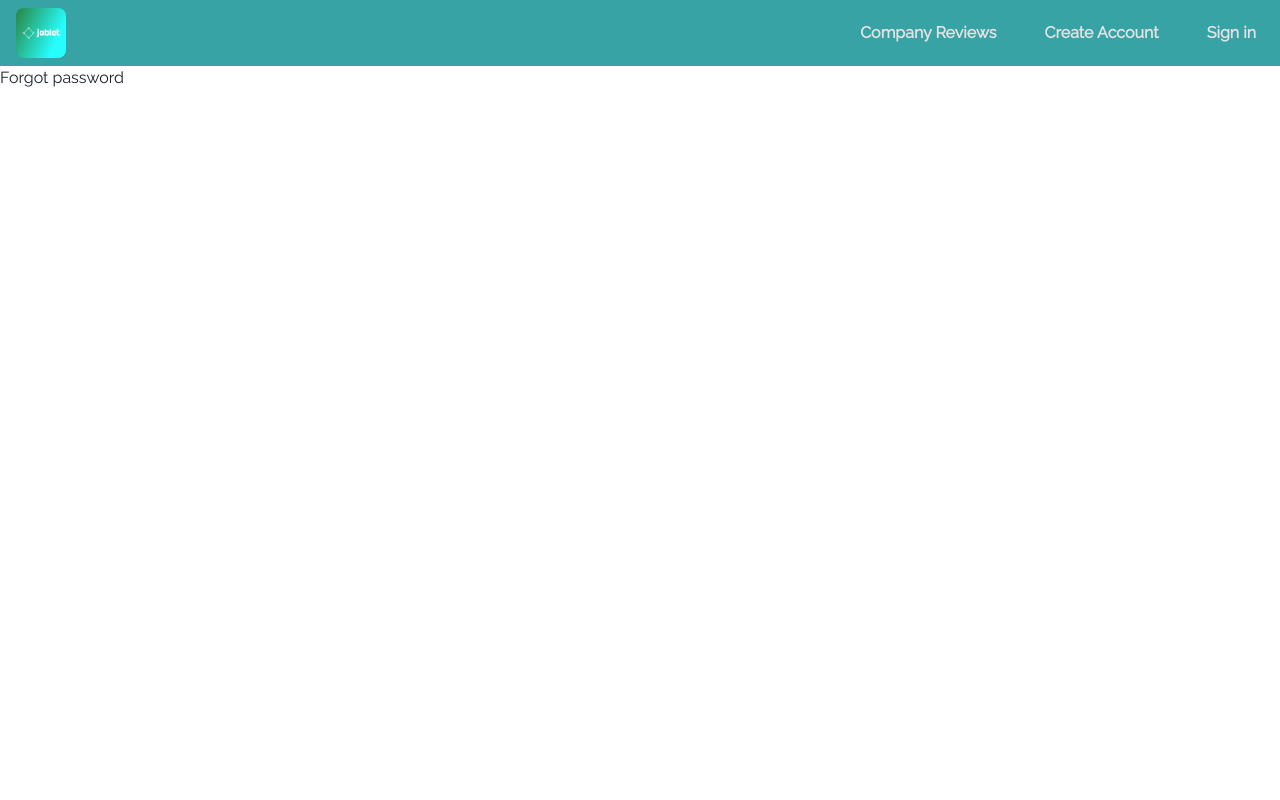
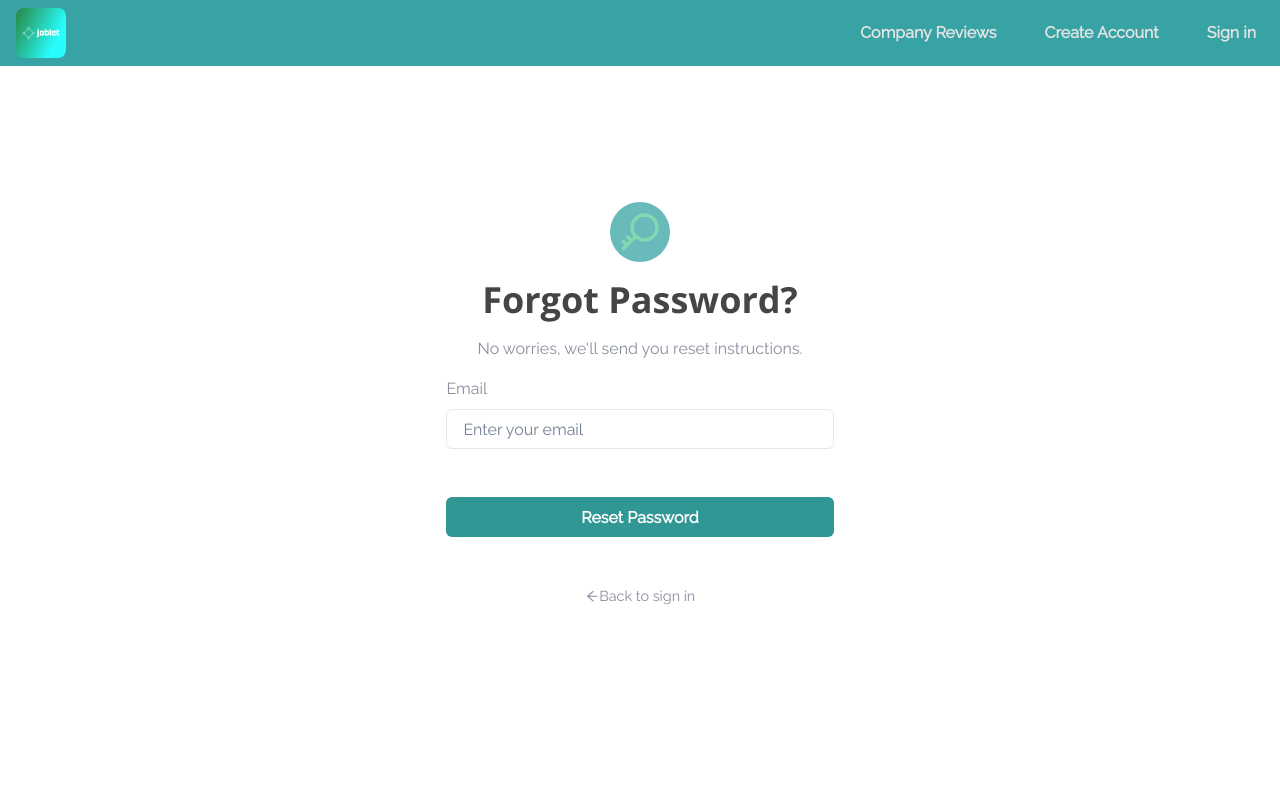
Before and after one commit to ianahart/joblet, a React (Create React App) app in the folder frontend/: page /forgot-password in a window 1280 px wide. Shown: the top 800 px of the page. Built offline with nearby package versions, Linux system fonts and the light colour scheme.

Commit message:
feat: wire up reset-password email

```diff
--- a/frontend/src/pages/Auth/ForgotPassword.tsx
+++ b/frontend/src/pages/Auth/ForgotPassword.tsx
@@ -1,7 +1,157 @@
-import { Box } from '@chakra-ui/react';
+import {
+  Box,
+  Button,
+  Flex,
+  FormControl,
+  FormLabel,
+  Heading,
+  Image,
+  Input,
+  Text,
+} from '@chakra-ui/react';
+import spinner from '../../images/loader.svg';
+import { Link as RouterLink } from 'react-router-dom';
+import { AiOutlineKey, AiOutlineArrowLeft, AiOutlineMail } from 'react-icons/ai';
+import { useState } from 'react';
+import { AxiosError } from 'axios';
+import { http } from '../../helpers/utils';
 
 const ForgotPassword = () => {
-  return <Box>Forgot password</Box>;
+  const [email, setEmail] = useState('');
+  const [error, setError] = useState('');
+  const [isLoading, setIsLoading] = useState(false);
+  const [success, setSuccess] = useState(false);
+
+  const handleOnChange = (e: React.ChangeEvent<HTMLInputElement>) => {
+    setEmail(e.target.value);
+  };
+
+  const handleOnSubmit = (e: React.FormEvent<HTMLFormElement>) => {
+    e.preventDefault();
+    setError('');
+    if (email.trim().length === 0) return;
+    sendEmail();
+  };
+
+  const sendEmail = async () => {
+    try {
+      setIsLoading(true);
+      const response = await http.post('/auth/send-email', { email });
+      setIsLoading(false);
+      setSuccess(true);
+    } catch (err: unknown | AxiosError) {
+      if (err instanceof AxiosError && err.response) {
+        if (err.response.status === 404) {
+          setError(err.response.data.message);
+          setIsLoading(false);
+        }
+      }
+    }
+  };
+
+  return (
+    <Flex as="main" flexDir="column" mt="8rem" alignItems="center">
+      <Box
+        p="0.5rem"
+        display="flex"
+        justifyContent="center"
+        as="section"
+        width={['95%', '95%', '500px']}
+      >
+        <form onSubmit={handleOnSubmit} style={{ width: '80%' }}>
+          <Box>
+            <Flex color="green.secondary" fontSize="3rem" justifyContent="center">
+              <Flex
+                opacity="0.75"
+                alignItems="center"
+                justifyContent="center"
+                flexDir="column"
+                bg="green.primary"
+                borderRadius="50%"
+                width="60px"
+                height="60px"
+              >
+                {!success ? <AiOutlineKey /> : <AiOutlineMail />}
+              </Flex>
+            </Flex>
+            <Box color="black.primary" textAlign="center" my="1rem">
+              {!success ? (
+                <Heading as="h1">Forgot Password?</Heading>
+              ) : (
+                <Heading as="h1">Check your email</Heading>
+              )}
+            </Box>
+            <Box color="text.primary" textAlign="center" my="1rem">
+              {!success ? (
+                <Text>No worries, we'll send you reset instructions.</Text>
+              ) : (
+                <Text>We sent a password reset link to {email}</Text>
+              )}
+            </Box>
+            {error && (
+              <Text fontSize="0.85rem" color="error.primary" textAlign="center" my="1rem">
+                {error}
+              </Text>
+            )}
+            {isLoading && (
+              <Flex justifyContent="center">
+                <Image
+                  width="50px"
+                  height="50px"
+                  src={spinner}
+                  alt="a loading spinnner"
+                />
+              </Flex>
+            )}
+            {!success ? (
+              <Box>
+                <FormControl>
+                  <FormLabel color="text.primary">Email</FormLabel>
+                  <Input onChange={handleOnChange} placeholder="Enter your email" />
+                </FormControl>
+                <Flex justifyContent="center" my="3rem">
+                  <Button type="submit" width="100%" colorScheme="teal">
+                    {' '}
+                    Reset Password
+                  </Button>
+                </Flex>
+              </Box>
+            ) : (
+              <Flex alignItems="center" justifyContent="center">
+                <Text
+                  color="text.primary"
+                  mx="0.25rem"
+                  fontSize="0.85rem"
+                  textAlign="center"
+                >
+                  Didn't receive the email?
+                </Text>
+                <Text
+                  mx="0.25rem"
+                  role="button"
+                  color="green.primary"
+                  fontSize="0.85rem"
+                  fontWeight="bold"
+                  onClick={sendEmail}
+                >
+                  Click to resend
+                </Text>
+              </Flex>
+            )}
+            <Flex
+              fontSize="0.9rem"
+              color="text.primary"
+              justifyContent="center"
+              alignItems="center"
+            >
+              <AiOutlineArrowLeft />
+              <RouterLink to="/login">Back to sign in</RouterLink>
+            </Flex>
+          </Box>
+        </form>
+      </Box>
+    </Flex>
+  );
 };
 
 export default ForgotPassword;
```
Also changed, not shown: frontend/src/images/loader.svg (added).
